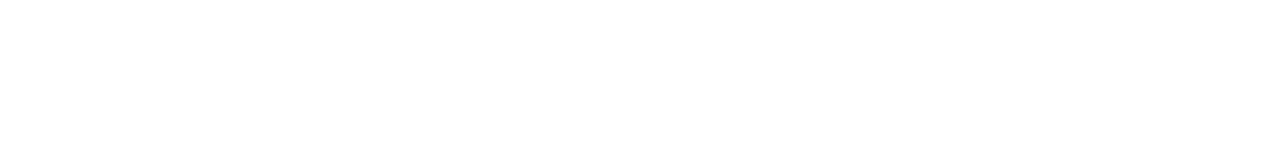
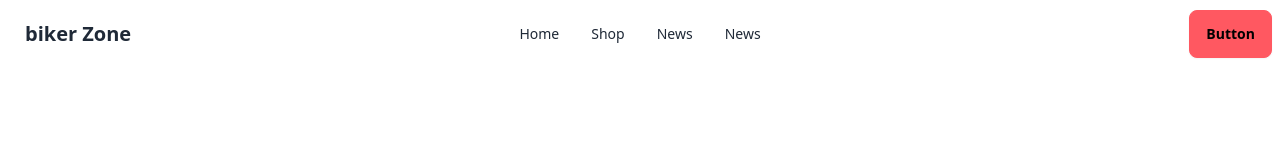
Before and after one commit to sour0v1/biker-zone-with-daisy-ui, a plain HTML site: page index.html in a window 1280 px wide. Drawn offline with nearby package versions, Linux system fonts and the light colour scheme.

Commit message:
some change in nav bar

```diff
--- a/index.html
+++ b/index.html
@@ -1,11 +1,55 @@
 <!DOCTYPE html>
 <html lang="en">
+
 <head>
     <meta charset="UTF-8">
     <meta name="viewport" content="width=device-width, initial-scale=1.0">
     <title>Biker Zone With Daisy UI</title>
+    <!-- tailwind and daisy ui cdn -->
+    <link href="https://cdn.jsdelivr.net/npm/daisyui@4.6.0/dist/full.min.css" rel="stylesheet" type="text/css" />
+    <script src="https://cdn.tailwindcss.com"></script>
+
 </head>
+
 <body>
+    <header>
+        <nav>
+            <div class="navbar bg-base-100">
+                <div class="navbar-start">
+                  <div class="dropdown">
+                    <div tabindex="0" role="button" class="btn btn-ghost lg:hidden">
+                      <svg xmlns="http://www.w3.org/2000/svg" class="h-5 w-5" fill="none" viewBox="0 0 24 24" stroke="currentColor"><path stroke-linecap="round" stroke-linejoin="round" stroke-width="2" d="M4 6h16M4 12h8m-8 6h16" /></svg>
+                    </div>
+                    <ul tabindex="0" class="menu menu-sm dropdown-content mt-3 z-[1] p-2 shadow bg-base-100 rounded-box w-52">
+                      <li><a>Home</a></li>
+                      <li><a>Shop</a></li>
+                      <li><a>News</a></li>
+                      <li><a>News</a></li>
 
+                    </ul>
+                  </div>
+                  <a class="btn btn-ghost text-xl">biker Zone</a>
+                </div>
+                <div class="navbar-center hidden lg:flex">
+                  <ul class="menu menu-horizontal px-1">
+                    <li><a>Home</a></li>
+                    <li><a>Shop</a></li>
+                    <li><a>News</a></li>
+                    <li><a>News</a></li>
+                  </ul>
+                </div>
+                <div class="navbar-end">
+                  <a class="btn btn-error">Button</a>
+                </div>
+              </div>
+        </nav>
+    </header>
+    <main>
+
+    </main>
+    <footer>
+
+    </footer>
 </body>
+
 </html>
--- /dev/null
+++ b/tailwind.config.js
@@ -0,0 +1,8 @@
+/** @type {import('tailwindcss').Config} */
+module.exports = {
+    content: ["./src/**/*.{html,js}"],
+    theme: {
+      extend: {},
+    },
+    plugins: [],
+  }
```
